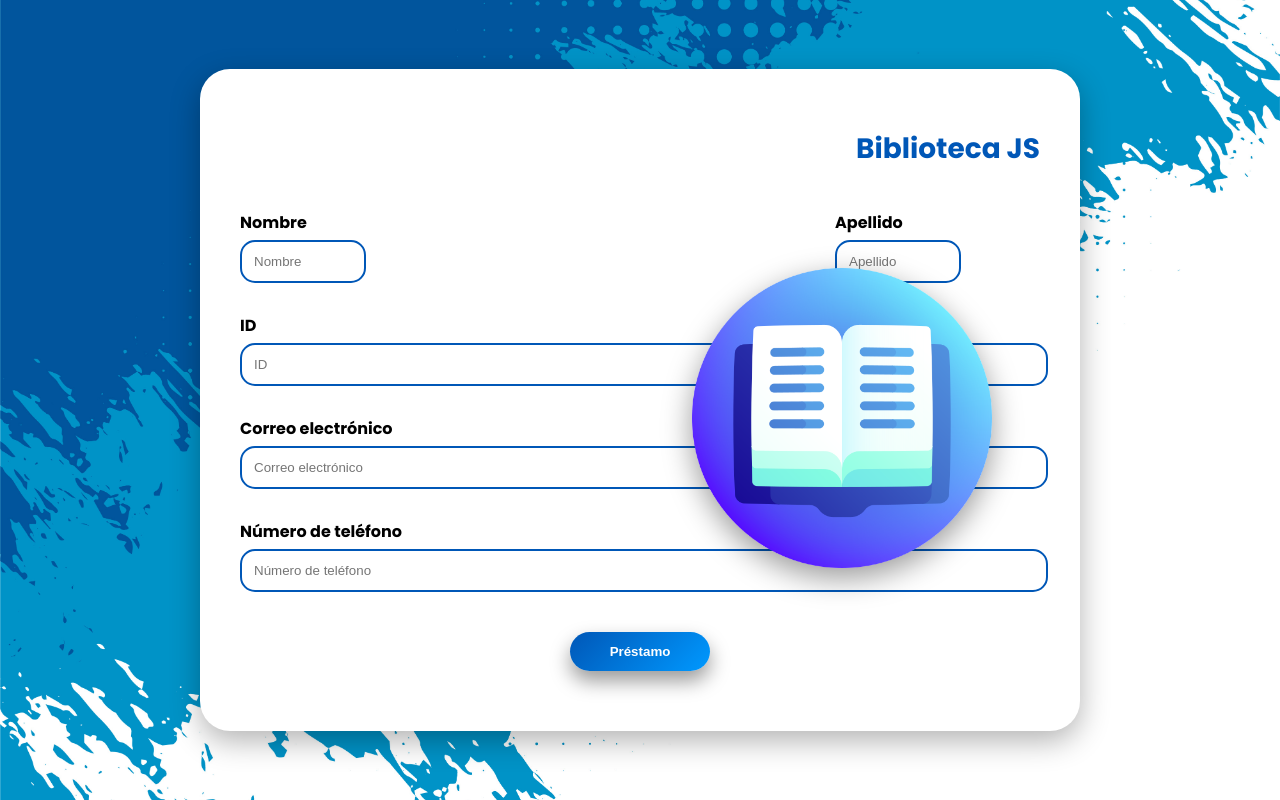
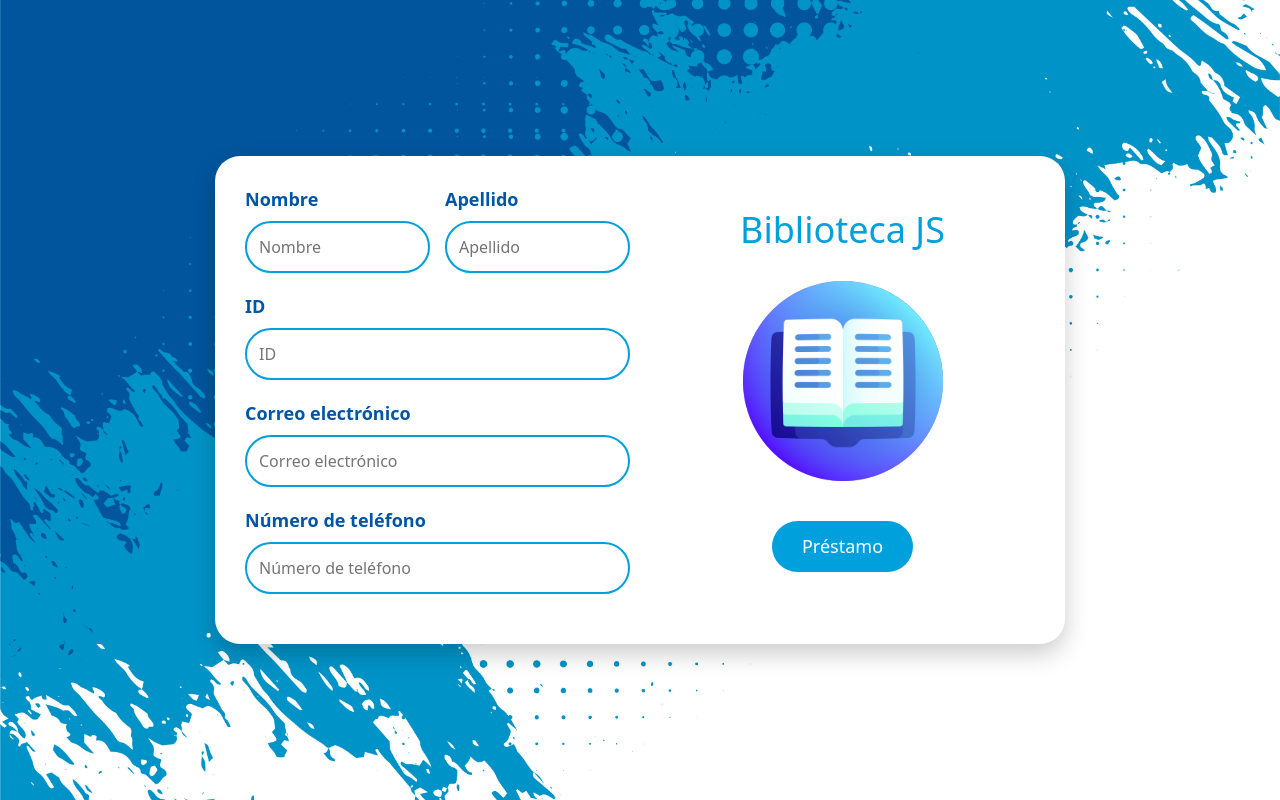
Before and after one commit to Johan-RC/biblioteca_js, a plain HTML site: page frontend/index.html in a window 1280 px wide. Drawn offline with Linux system fonts and the light colour scheme.

Commit message:
Avances de 7 de marzo

```diff
--- a/frontend/css/navar.css
+++ b/frontend/css/navar.css
@@ -11,4 +11,7 @@ body {
     padding: 0;
     color: #FFF;
     font-family: "Bubblegum Sans", sans-serif;
+    align-items: center;
+    display: flex;
+    justify-content: center;
 }
--- a/frontend/css/registroUsuario.css
+++ b/frontend/css/registroUsuario.css
@@ -1,88 +1,139 @@
-.marco{
-    background-image: url("/frontend/img/fondozul.jpg");
-    background-size:cover;
-    background-position: center center;
-    border: solid none;
-}
-body {
+        /* Estilos generales */
+        .pagina-completa {
             margin: 0;
-    font-family: 'Poppins', sans-serif;
-    background: linear-gradient(135deg, #0057B7, #0099FF);
+            padding: 0;
+            font-family: Arial, sans-serif;
+            background: linear-gradient(135deg, #0055a4 0%, #00a0dc 100%);
+            background-image: url('fondo-manchas.png'), linear-gradient(135deg, #0055a4 0%, #00a0dc 100%);
+            background-size: cover;
+            min-height: 100vh;
             display: flex;
             justify-content: center;
             align-items: center;
-    height: 100vh;
         }
-.container {
-    width: 800px;
-    background: #ffffff;
-    border-radius: 30px;
-    padding: 40px;
-    box-shadow: 0 10px 30px rgba(0, 0, 0, 0.3);
-    position: relative;
-    overflow: hidden;
-}
-h1 {
-    text-align: right;
-    font-weight: bold;
-    color: #0057B7;
-    font-size: 28px;
-    margin-bottom: 30px;
-}
-label {
-    font-weight: bold;
-    display: block;
-    margin: 10px 0 5px;
-}
-input {
-    width: calc(100% - 20px);
-    padding: 12px;
-    margin-bottom: 20px;
-    border: 2px solid #0057B7;
-    border-radius: 15px;
-    outline: none;
-    transition: 0.3s;
-}
-input:focus {
-    border-color: #0099FF;
-    box-shadow: 0 0 10px rgba(0, 153, 255, 0.5);
-}
-.name-group {
+
+        /* Contenedor principal */
+        .tarjeta-principal {
+            background-color: white;
+            border-radius: 25px;
+            padding: 30px;
+            box-shadow: 0 10px 25px rgba(0, 0, 0, 0.2);
+            width: 85%;
+            max-width: 850px;
             display: flex;
+            flex-direction: row;
             justify-content: space-between;
         }
-.name-group input {
-    width: 48%;
+
+        /* Sección de formulario */
+        .seccion-formulario {
+            flex: 1;
+            padding-right: 20px;
         }
-button {
-    background: linear-gradient(135deg, #0057B7, #0099FF);
+
+        /* Fila para nombre y apellido */
+        .fila-formulario {
+            display: flex;
+            gap: 15px;
+            margin-bottom: 20px;
+        }
+
+        .campo-mitad {
+            flex: 1;
+        }
+
+        /* Sección de imagen */
+        .seccion-imagen {
+            flex: 1;
+            display: flex;
+            flex-direction: column;
+            align-items: center;
+            justify-content: center;
+        }
+
+        /* Título */
+        .titulo-biblioteca {
+            color: #00a0dc;
+            font-size: 36px;
+            margin-bottom: 30px;
+            text-align: center;
+        }
+
+        /* Campos de entrada */
+        .grupo-entrada {
+            margin-bottom: 20px;
+        }
+
+        .etiqueta-campo {
+            display: block;
+            color: #0055a4;
+            font-weight: bold;
+            margin-bottom: 8px;
+            font-size: 18px;
+        }
+
+        .campo-texto {
+            width: 100%;
+            padding: 12px;
+            border: 2px solid #00a0dc;
+            border-radius: 30px;
+            font-size: 16px;
+            outline: none;
+            box-sizing: border-box;
+        }
+
+        /* Botón */
+        .boton-prestamo {
+            background-color: #00a0dc;
             color: white;
-    padding: 12px 40px;
             border: none;
-    border-radius: 20px;
+            border-radius: 30px;
+            padding: 12px 30px;
+            font-size: 18px;
             cursor: pointer;
+            transition: background-color 0.3s;
             display: block;
             margin: 20px auto;
-    font-weight: bold;
-    box-shadow: 0 10px 20px rgba(0, 0, 0, 0.4);
-    transition: 0.3s;
         }
-button:hover {
-    background: linear-gradient(135deg, #0044A3, #0068D9);
+
+        .boton-prestamo:hover {
+            background-color: #0055a4;
         }
-.icon {
 
-    position: absolute;
-    top: 30%;
-    right: 10%;
-    width: 300px;
-    height: 300px;
+        /* Contenedor de imagen */
+        .contenedor-imagen-libro {
+            background: linear-gradient(135deg, #5c7cfa 0%, #845ef7 100%);
+            width: 200px;
+            height: 200px;
             border-radius: 50%;
             display: flex;
             justify-content: center;
             align-items: center;
-    box-shadow: 0 10px 30px rgba(0, 0, 0, 0.4);
+            margin-bottom: 20px;
         }
-.icon img {
-    width: 300px;
+
+        .imagen-libro {
+            width: 100%;
+            height: auto;
         }
+
+        /* Responsive */
+        @media (max-width: 768px) {
+            .tarjeta-principal {
+                flex-direction: column;
+                padding: 20px;
+            }
+
+            .seccion-formulario {
+                padding-right: 0;
+            }
+
+            .seccion-imagen {
+                margin-top: 30px;
+            }
+
+            .fila-formulario {
+                flex-direction: column;
+                gap: 0;
+            }
+        }
--- a/frontend/index.html
+++ b/frontend/index.html
@@ -3,38 +3,53 @@
 <head>
     <meta charset="UTF-8">
     <meta name="viewport" content="width=device-width, initial-scale=1.0">
+    <link rel="stylesheet" href="/frontend/css/navar.css">
+    <link rel="stylesheet" href="/frontend/bootstrap/css/bootstrap.css">
+    <link rel="stylesheet" href="/frontend/css/registroUsuario.css">
+
     <title>Biblioteca JS</title>
-    <link rel="stylesheet" href="/frontend/css/registroUsuario.css">
-    <link href="https://fonts.googleapis.com/css2?family=Poppins:wght@400;600;700&display=swap" rel="stylesheet">
+    <style>
 
+    </style>
 </head>
-<body class="marco">
-<div class="container">
-    <!-- Aquí va el logo o imagen del libro -->
-    <div class="icon">
-        <img src="/frontend/img/leer.png" alt="Libro">
-    </div>
-    <h1>Biblioteca JS</h1>
-    <div class="name-group">
-        <div>
-            <label>Nombre</label>
-            <input type="text" placeholder="Nombre">
+<body>
+    <div class="tarjeta-principal">
+        <div class="seccion-formulario">
+            <div class="fila-formulario">
+                <div class="campo-mitad">
+                    <label class="etiqueta-campo">Nombre</label>
+                    <input type="text" class="campo-texto" placeholder="Nombre">
+                </div>
+
+                <div class="campo-mitad">
+                    <label class="etiqueta-campo">Apellido</label>
+                    <input type="text" class="campo-texto" placeholder="Apellido">
+                </div>
+            </div>
+
+            <div class="grupo-entrada">
+                <label class="etiqueta-campo">ID</label>
+                <input type="text" class="campo-texto" placeholder="ID">
+            </div>
+
+            <div class="grupo-entrada">
+                <label class="etiqueta-campo">Correo electrónico</label>
+                <input type="email" class="campo-texto" placeholder="Correo electrónico">
+            </div>
+
+            <div class="grupo-entrada">
+                <label class="etiqueta-campo">Número de teléfono</label>
+                <input type="tel" class="campo-texto" placeholder="Número de teléfono">
+            </div>
         </div>
-        <div>
-            <label>Apellido</label>
-            <input type="text" placeholder="Apellido">
+
+        <div class="seccion-imagen">
+            <h1 class="titulo-biblioteca">Biblioteca JS</h1>
+            <div class="contenedor-imagen-libro">
+                <img src="/frontend/img/leer.png" alt="Imagen de libro" class="imagen-libro">
+            </div>
+            <button class="boton-prestamo">Préstamo</button>
         </div>
     </div>
-    <label>ID</label>
-    <input type="text" placeholder="ID">
-
-    <label>Correo electrónico</label>
-    <input type="email" placeholder="Correo electrónico">
-
-    <label>Número de teléfono</label>
-    <input type="tel" placeholder="Número de teléfono">
-
-    <button>Préstamo</button>
-</div>
 </body>
 </html>
```
Lines whose indentation alone changed are shown as unchanged.
